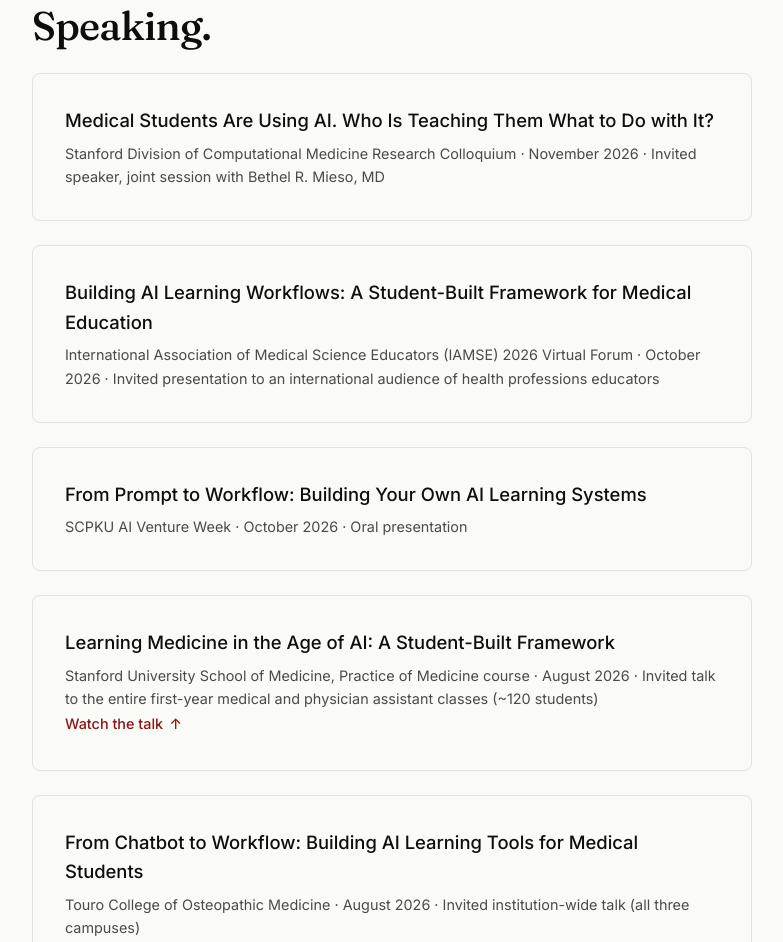
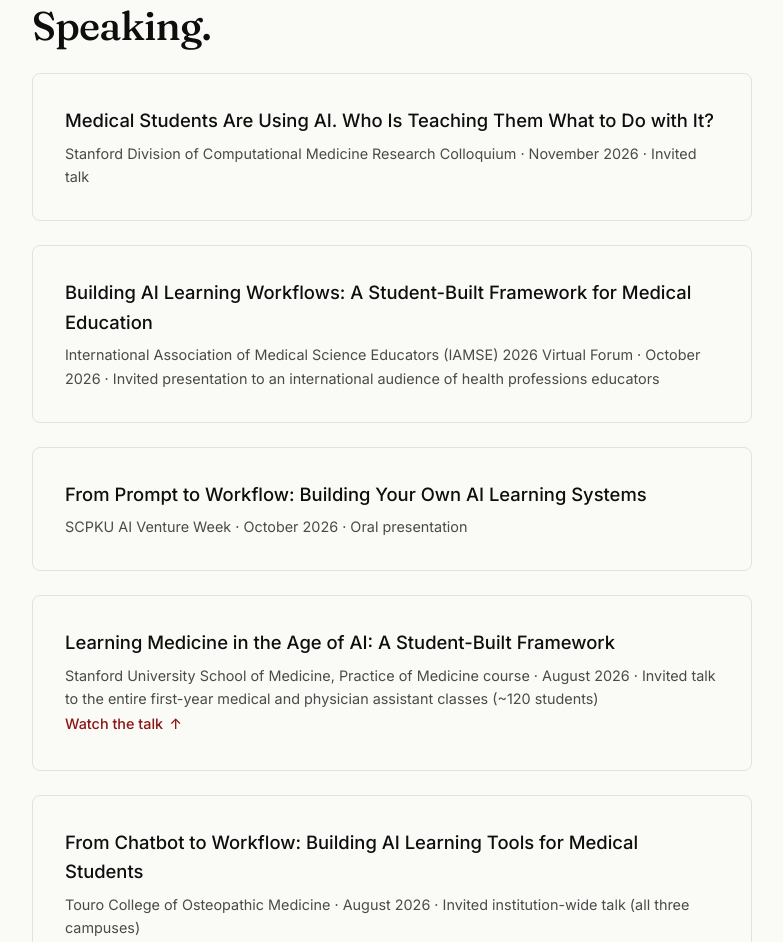
Before and after one commit to harrisonkonsker/harrisonkonsker.github.io, a plain HTML site: page index.html in a window 1280 px wide. Shown: the part 8365-9307 px from the top of the page, without its empty margins (82-865 px from the left). Drawn offline with Linux system fonts and the light colour scheme.

Commit message:
Describe the Computational Medicine colloquium as an independent invited talk
Type: docs

Co-Authored-By: Claude Opus 5.5 <noreply@anthropic.com>

```diff
--- a/index.html
+++ b/index.html
@@ -1839,7 +1839,7 @@ Start when I say I'm ready.</code></pre>
         <h2>Speaking.</h2>
         <div class="speaking-card">
           <div class="pub-title">Medical Students Are Using AI. Who Is Teaching Them What to Do with It?</div>
-          <div class="pub-venue">Stanford Division of Computational Medicine Research Colloquium &middot; November 2026 &middot; Invited speaker, joint session with Bethel R. Mieso, MD</div>
+          <div class="pub-venue">Stanford Division of Computational Medicine Research Colloquium &middot; November 2026 &middot; Invited talk</div>
         </div>
         <div class="speaking-card">
           <div class="pub-title">Building AI Learning Workflows: A Student-Built Framework for Medical Education</div>
```
